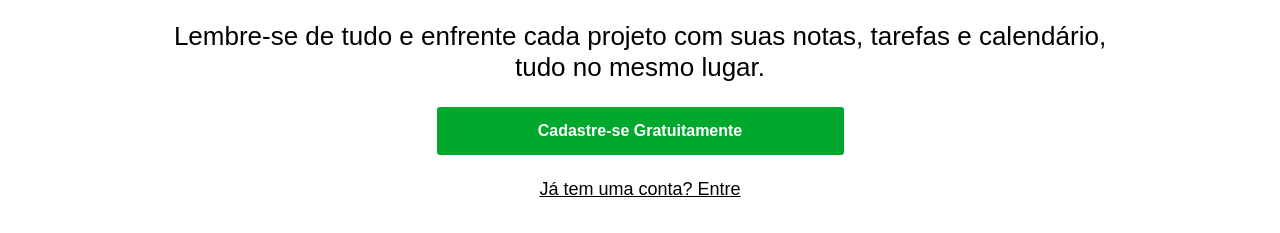
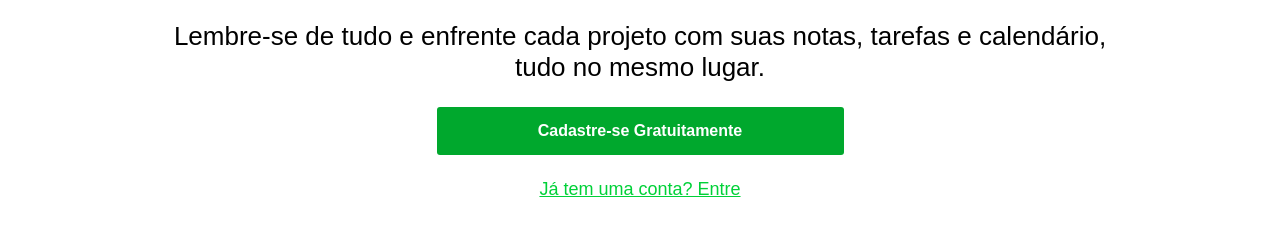
Before and after one commit to matheushenriqueferreira/projeto-1, a plain HTML site: page index.html in a window 1280 px wide. In both pictures the pointer is over the link "Já tem uma conta? Entre". Shown: the part 433-666 px from the top of the page. Drawn offline with Linux system fonts and the light colour scheme.

Commit message:
Definido transition do linkLogin

```diff
--- a/styles.css
+++ b/styles.css
@@ -198,6 +198,11 @@ main {
 #section2LinkLogin {
   font-size: 18px;
   text-decoration: underline;
+  transition: color .1s ease-in;
+}
+
+#section2LinkLogin:hover {
+  color: var(--color-green2);
 }
 
 @media screen and (max-width: 768px) {
```
